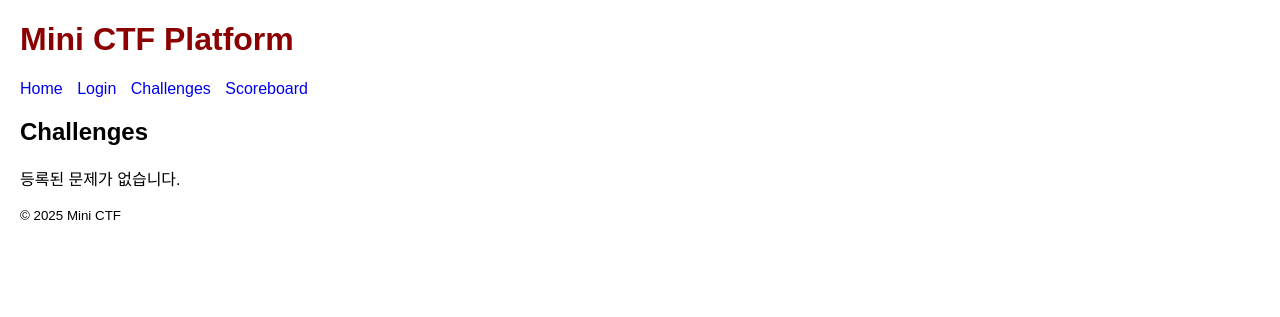
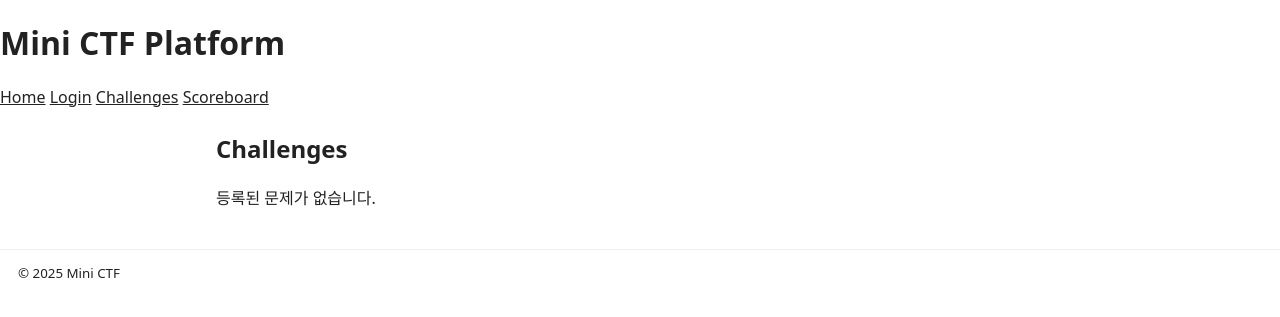
Before and after one commit to jeewon514/CTF, a Flask app: page /challenges in a window 1280 px wide. Shown: the top 317 px of the page. Run offline with Flask 3, Linux system fonts and the light colour scheme.

Commit message:
update: styles.css

```diff
--- a/static/styles.css
+++ b/static/styles.css
@@ -1,22 +1,39 @@
-body {
-    font-family: Arial, sans-serif;
-    margin: 20px;
+:root { --gap: 12px; }
+* { box-sizing: border-box; }
+body { font-family: system-ui, Arial, sans-serif; margin:0; color:#222; }
+a { color: inherit; }
+
+.site-header, .site-footer {
+  display:flex; align-items:center; justify-content:space-between;
+  padding:14px 18px; border-bottom:1px solid #eee;
+}
+.site-footer { border-top:1px solid #eee; border-bottom:none; }
+.site-header h1 { margin:0; font-size:20px; }
+.site-header nav a { margin-left:14px; text-decoration:none; color:#444; }
+
+.container { max-width:880px; margin:24px auto; padding:0 16px; }
+
+.flash { padding:0; list-style:none; margin:0 0 16px; }
+.flash li { background:#f0fff0; border:1px solid #cfe8cf; padding:10px; margin-bottom:8px; }
+
+.btn { display:inline-block; padding:8px 14px; border:1px solid #333; background:#333; color:#fff; border-radius:6px; text-decoration:none; }
+.btn.outline { background:#fff; color:#333; }
+
+.form { display:grid; gap: var(--gap); max-width:360px; }
+.form label { display:grid; gap:6px; }
+.form input[type="text"], .form input[type="password"] {
+  padding:8px 10px; border:1px solid #ccc; border-radius:6px;
 }
 
-header h1 {
-    color: darkred;
-}
+.challenge-list { list-style:none; padding:0; display:grid; gap:16px; }
+.challenge-item { border:1px solid #eee; border-radius:10px; padding:14px; }
+.challenge-head { display:flex; justify-content:space-between; align-items:center; margin-bottom:8px; }
+.points { font-weight:600; color:#7a3; }
+.desc { background:#fafafa; padding:10px; border-radius:6px; overflow:auto; }
+.submit-form { display:flex; gap:10px; margin-top:10px; }
+.submit-form input[type="text"] { flex:1; padding:8px 10px; border:1px solid #ccc; border-radius:6px; }
 
-nav a {
-    margin-right: 10px;
-    text-decoration: none;
-}
-
-.flash-messages {
-    color: green;
-    font-weight: bold;
-}
-
-table {
-    border-collapse: collapse;
-}
+.table { border-collapse: collapse; width:100%; }
+.table th, .table td { border:1px solid #eee; padding:10px; text-align:left; }
+.table thead th { background:#fafafa; }
+.muted { color:#777; }
```
